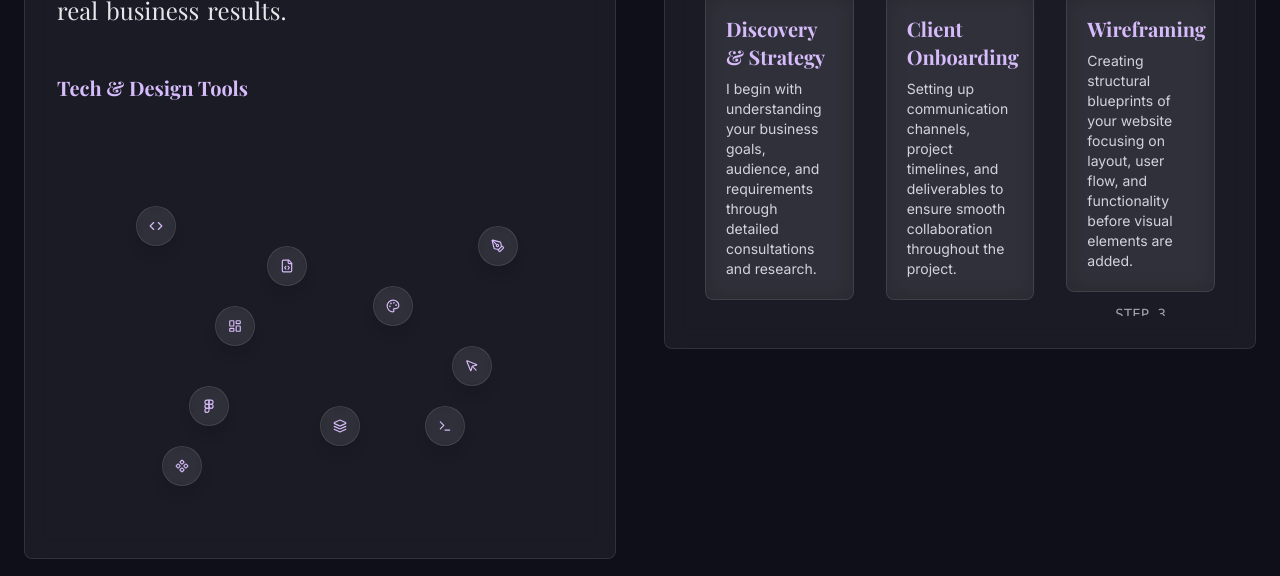
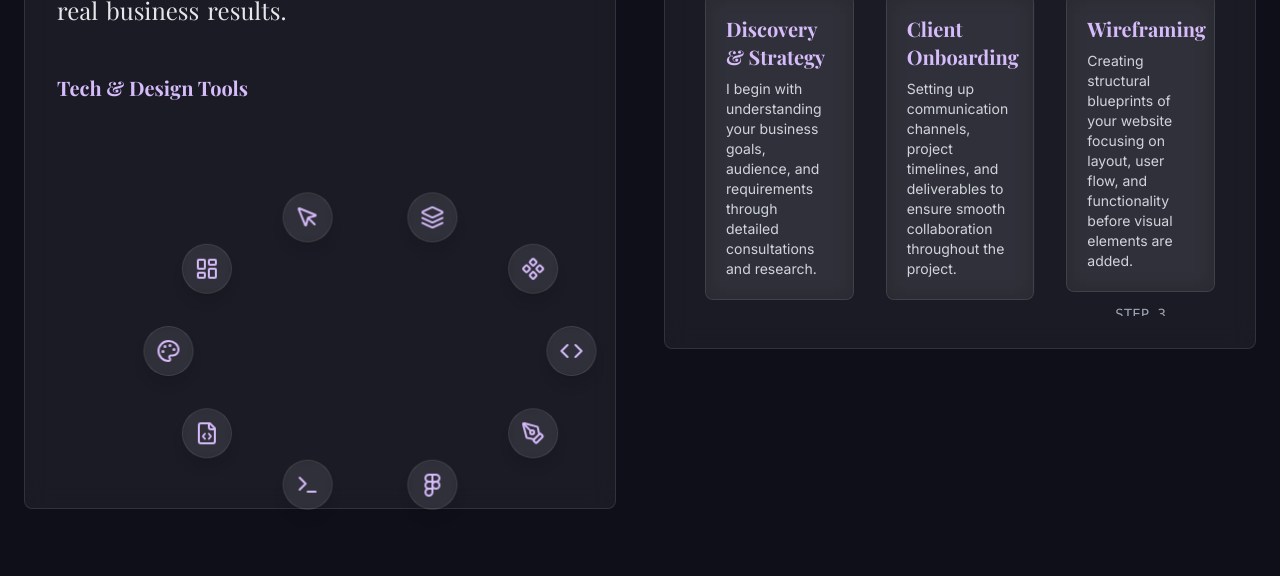
Before and after one commit to J-for-Jahan/majdesigns, a React (Vite) app: page / in a window 1280 px wide. Shown: the part 1340-1916 px from the top of the page. Built offline with nearby package versions, Linux system fonts and the light colour scheme.

Commit message:
Animate tech icons in circle
Implemented circular animation for tech icons with interactive hover effects.

```diff
--- a/src/components/ui/floating-icons.tsx
+++ b/src/components/ui/floating-icons.tsx
@@ -1,6 +1,6 @@
 
-import { useEffect, useRef } from "react";
-import { motion } from "framer-motion";
+import { useEffect, useRef, useState } from "react";
+import { motion, useAnimation, AnimatePresence } from "framer-motion";
 import { cn } from "@/lib/utils";
 import {
   Code, PenTool, Figma, Terminal,
@@ -10,106 +10,135 @@ import {
 
 interface FloatingIconProps {
   icon: React.ReactNode;
-  x: number;
-  y: number;
-  size?: number;
-  delay?: number;
-  duration?: number;
-  interactive?: boolean;
+  index: number;
+  totalIcons: number;
+  radius: number;
+  isRotating: boolean;
+  setHoveredIndex: (index: number | null) => void;
+  hoveredIndex: number | null;
 }
 
 const FloatingIcon = ({
   icon,
-  x,
-  y,
-  size = 40,
-  delay = 0,
-  duration = 20,
-  interactive = true
+  index,
+  totalIcons,
+  radius,
+  isRotating,
+  setHoveredIndex,
+  hoveredIndex
 }: FloatingIconProps) => {
-  const iconRef = useRef<HTMLDivElement>(null);
+  // Calculate position in the circle
+  const angle = (index / totalIcons) * 2 * Math.PI;
+  const x = 50 + radius * Math.cos(angle);
+  const y = 50 + radius * Math.sin(angle);
 
-  // Mouse interactivity
+  const isHovered = hoveredIndex === index;
+  const iconControls = useAnimation();
+
   useEffect(() => {
-    if (!interactive || !iconRef.current) return;
-
-    const handleMouseMove = (e: MouseEvent) => {
-      if (!iconRef.current) return;
-
-      const rect = iconRef.current.getBoundingClientRect();
-      const iconCenterX = rect.left + rect.width / 2;
-      const iconCenterY = rect.top + rect.height / 2;
-
-      const distanceX = e.clientX - iconCenterX;
-      const distanceY = e.clientY - iconCenterY;
-      const distance = Math.sqrt(distanceX * distanceX + distanceY * distanceY);
-
-      // Only apply effect if cursor is within 200px
-      if (distance < 200) {
-        const strength = 1 - distance / 200; // 0 to 1, inverse of distance
-        const moveX = distanceX * strength * 0.4; // Adjust these values to control effect strength
-        const moveY = distanceY * strength * 0.4;
-
-        iconRef.current.style.transform = `translate(${moveX}px, ${moveY}px)`;
-      } else {
-        iconRef.current.style.transform = '';
-      }
-    };
-
-    window.addEventListener('mousemove', handleMouseMove);
-    return () => window.removeEventListener('mousemove', handleMouseMove);
-  }, [interactive]);
+    if (isRotating) {
+      iconControls.start({
+        x: `${x}%`,
+        y: `${y}%`,
+        transition: { duration: 0.5, ease: "easeInOut" }
+      });
+    }
+  }, [iconControls, isRotating, x, y]);
 
   return (
     <motion.div
-      ref={iconRef}
       className={cn(
-        "absolute rounded-full bg-white/5 backdrop-blur-sm p-3",
-        "shadow-lg border border-white/10 cursor-pointer",
-        "hover:bg-white/15 transition-colors duration-300"
+        "absolute rounded-full p-3",
+        "shadow-lg cursor-pointer transition-all duration-300",
+        isHovered
+          ? "bg-purple border border-purple-light scale-125 z-20"
+          : "bg-white/5 backdrop-blur-sm border border-white/10"
       )}
       style={{
-        width: size,
-        height: size,
+        width: 50,
+        height: 50,
         left: `${x}%`,
         top: `${y}%`,
+        transform: `translate(-50%, -50%)`,
       }}
-      initial={{ opacity: 0, scale: 0 }}
-      animate={{ opacity: 1, scale: 1 }}
-      transition={{ delay, duration: 0.5 }}
-      whileHover={{ scale: 1.2 }}
+      animate={iconControls}
+      initial={{ x: `${x}%`, y: `${y}%`, opacity: 0 }}
+      whileInView={{ opacity: 1 }}
+      transition={{
+        duration: 0.5,
+        delay: index * 0.1
+      }}
+      onMouseEnter={() => setHoveredIndex(index)}
+      onMouseLeave={() => setHoveredIndex(null)}
     >
-      <div className="flex items-center justify-center h-full text-purple-light">
-        {icon}
+      <div className="flex items-center justify-center h-full">
+        <div className={cn(
+          "transition-colors duration-300",
+          isHovered ? "text-white" : "text-purple-light"
+        )}>
+          {icon}
+        </div>
       </div>
     </motion.div>
   );
 };
 
 const FloatingIcons = () => {
-  // Define icon positions as percentages
+  const [hoveredIndex, setHoveredIndex] = useState<number | null>(null);
+  const [rotation, setRotation] = useState(0);
+  const [isRotating, setIsRotating] = useState(true);
+  const containerRef = useRef<HTMLDivElement>(null);
+
   const icons = [
-    { icon: <Code size={24} />, x: 15, y: 20, delay: 0.1 },
-    { icon: <PenTool size={24} />, x: 80, y: 25, delay: 0.3 },
-    { icon: <Figma size={24} />, x: 25, y: 65, delay: 0.5 },
-    { icon: <Terminal size={24} />, x: 70, y: 70, delay: 0.2 },
-    { icon: <FileCode size={24} />, x: 40, y: 30, delay: 0.4 },
-    { icon: <Palette size={24} />, x: 60, y: 40, delay: 0.6 },
-    { icon: <LayoutDashboard size={24} />, x: 30, y: 45, delay: 0.7 },
-    { icon: <MousePointer size={24} />, x: 75, y: 55, delay: 0.3 },
-    { icon: <Layers size={24} />, x: 50, y: 70, delay: 0.5 },
-    { icon: <Component size={24} />, x: 20, y: 80, delay: 0.4 },
+    { icon: <Code size={24} /> },
+    { icon: <PenTool size={24} /> },
+    { icon: <Figma size={24} /> },
+    { icon: <Terminal size={24} /> },
+    { icon: <FileCode size={24} /> },
+    { icon: <Palette size={24} /> },
+    { icon: <LayoutDashboard size={24} /> },
+    { icon: <MousePointer size={24} /> },
+    { icon: <Layers size={24} /> },
+    { icon: <Component size={24} /> },
   ];
 
+  useEffect(() => {
+    let animationId: number;
+    const rotationSpeed = 0.05; // degrees per frame
+
+    const animate = () => {
+      if (isRotating && containerRef.current) {
+        setRotation(prev => (prev + rotationSpeed) % 360);
+      }
+      animationId = requestAnimationFrame(animate);
+    };
+
+    animationId = requestAnimationFrame(animate);
+    return () => cancelAnimationFrame(animationId);
+  }, [isRotating]);
+
+  useEffect(() => {
+    setIsRotating(hoveredIndex === null);
+  }, [hoveredIndex]);
+
+  // Calculate positions in a circle
+  const radius = 35; // percentage of container
+
   return (
-    <div className="relative w-full h-[400px]">
+    <div
+      ref={containerRef}
+      className="relative w-full h-[350px] flex items-center justify-center"
+    >
       {icons.map((icon, index) => (
         <FloatingIcon
           key={index}
           icon={icon.icon}
-          x={icon.x}
-          y={icon.y}
-          delay={icon.delay}
+          index={index}
+          totalIcons={icons.length}
+          radius={radius}
+          isRotating={isRotating}
+          hoveredIndex={hoveredIndex}
+          setHoveredIndex={setHoveredIndex}
         />
       ))}
     </div>
```
